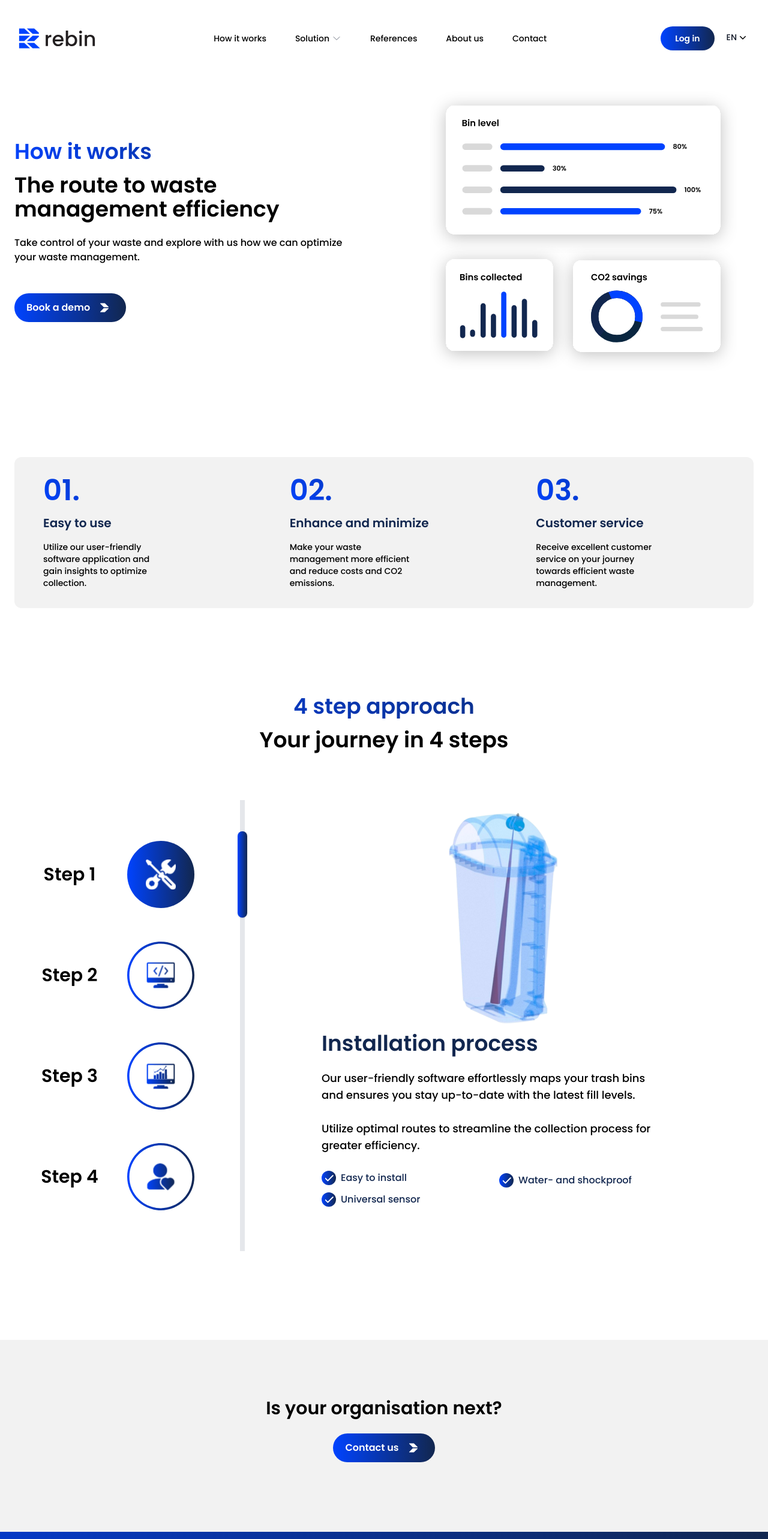
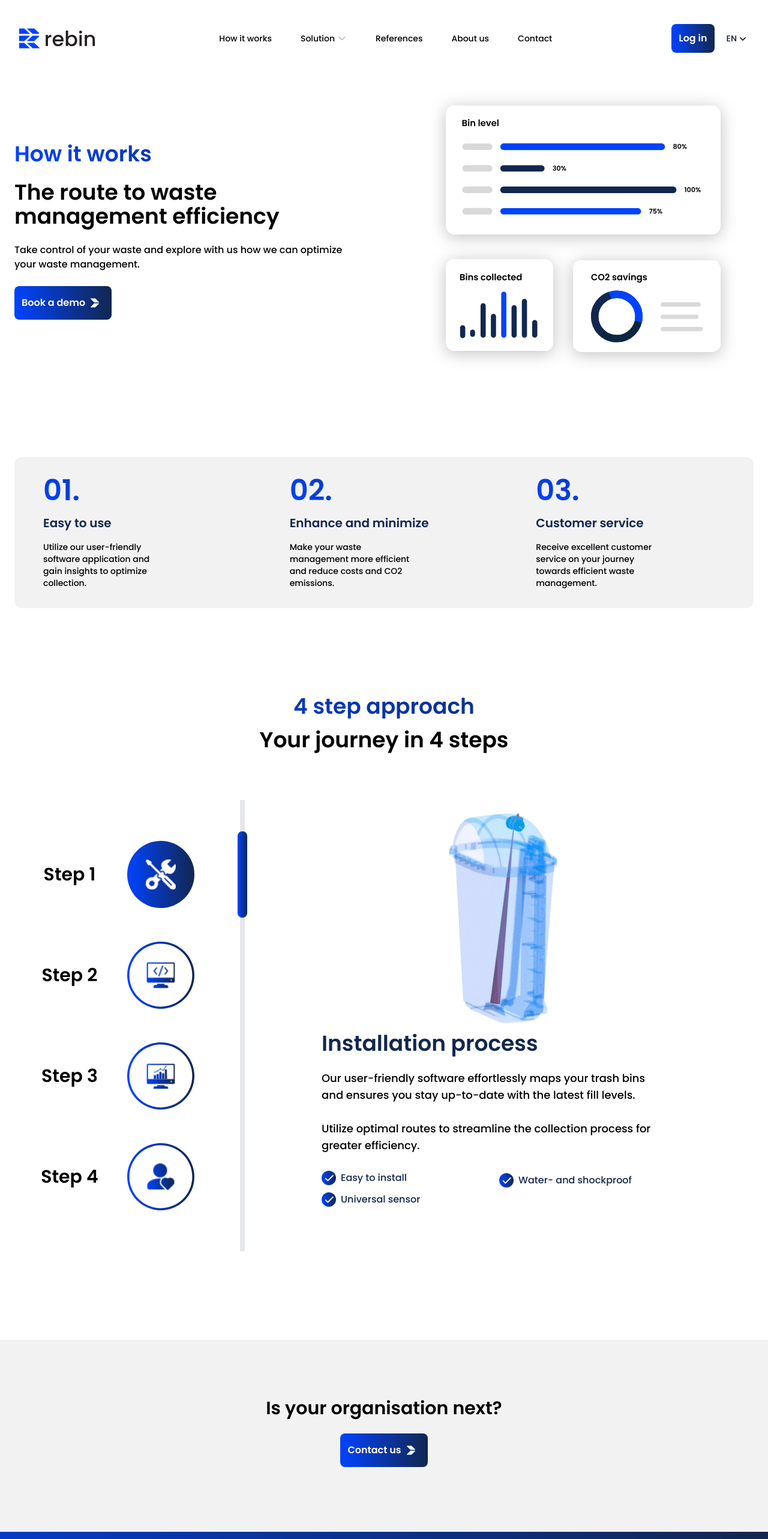
Before and after one commit to Rebin-Inc/rebin-website, a React (Create React App) app: page /how-it-works in a window 1280 px wide. Shown: the top 2566 px of the page at 60% size. Built offline with nearby package versions, Linux system fonts and the light colour scheme.

Commit message:
standardize buttons across website + refactoring

```diff
--- /dev/null
+++ b/src/components/Button.js
@@ -0,0 +1,17 @@
+import { Link } from "react-router-dom"
+import React from 'react'
+import ArrowRightWhite from "../assets/images/Pijl_Rechts_Wit.svg"
+
+const Button = ({ text, width, arrow, href, margin }) => {
+    return (
+        <button className={`w-${width ? width : "fit"} ${margin ? margin : "mt-10"} p-0 rounded-lg bg-gradient font-bold text-white focus:outline-none focus:ring-2 focus:ring-inset focus:ring-white`}>
+            <Link to={href} className="w-full p-3 flex justify-center items-center">
+                <span className="sr-only">{text}</span>
+                {text}
+                {arrow && <img src={ArrowRightWhite} alt="Rebin Arrow" className="w-8 ml-auto"></img>}
+            </Link>
+        </button>
+    )
+}
+
+export default Button
--- a/src/components/CallToAction.js
+++ b/src/components/CallToAction.js
@@ -1,6 +1,5 @@
 import React from "react";
-import ArrowRightWhite from "../assets/images/Pijl_Rechts_Wit.svg";
-import Repoint from "../assets/images/fourStepApproach/repoint.svg"
+import Button from "../components/Button";
 
 const CallToAction = () => {
   return (
@@ -11,11 +10,7 @@ const CallToAction = () => {
         <h2 className="text-3xl font-bold">
           Is your organisation next?
         </h2>
-        <button className="relative inline-flex items-center justify-center space-x-2 px-5 rounded-full p-2 bg-gradient font-bold text-white focus:outline-none focus:ring-2 focus:ring-inset focus:ring-white">
-          <span className="sr-only">Contact us</span>
-          Contact us
-          <img src={ArrowRightWhite} alt="Rebin Arrow" className="w-8" />
-        </button>
+        <Button text="Contact us" arrow={true} href="/contact" />
       </div>
     </section>
   )
--- a/src/components/Header.js
+++ b/src/components/Header.js
@@ -10,6 +10,7 @@ import rebin from "../assets/images/Rebin.svg";
 import LanguageDropdown from "./LanguageDropdown";
 import { Link } from "react-router-dom";
 import { Fragment } from "react";
+import Button from "../components/Button";
 
 const Header = () => {
   const [mobileMenuOpen, setMobileMenuOpen] = useState(false);
@@ -121,13 +122,8 @@ const Header = () => {
             Contact
           </Link>
         </div>
-        <div className="hidden lg:flex space-x-2">
-          <Link
-            to="login"
-            className="rounded-full bg-gradient text-white px-6 py-2.5 text-sm font-semibold shadow-sm bg-gradient-hover"
-          >
-            Log in
-          </Link>
+        <div className="hidden lg:flex space-x-2 items-center">
+          <Button text="Log in" href="https://rebin-prod.we-are.be/login" margin="0" />
           <LanguageDropdown></LanguageDropdown>
         </div>
 
--- a/src/pages/home/Home.js
+++ b/src/pages/home/Home.js
@@ -7,26 +7,23 @@ import Industries from "./components/Industries";
 import Testimonial from "./components/Testimonial";
 import CallToAction from "../../components/CallToAction";
 import PartnersSection from "./components/PartnersSection";
-import ArrowRightWhite from "../../assets/images/Pijl_Rechts_Wit.svg";
 import SmartCity from "../../assets/videos/smart_city.MP4";
+import Button from "../../components/Button";
 
 const Home = () => {
   return (
     <main className="space-y-20 md:mt-16 pb-0">
-      <div className="grid grid-cols-1 md:grid-cols-2">
-        <div className="flex flex-col order-3 md:order-1 space-y-6">
-          <h1 className="mt-8 font-bold text-4xl md:text-5xl">
+      <div className="grid grid-cols-1 md:grid-cols-2 items-center">
+        <div className="flex flex-col order-3 md:order-1 h-fit">
+          <h1 className="font-bold text-4xl md:text-5xl">
             The <span className="text-gradient-horizontal">nr.1 platform </span>
             for efficient waste management
           </h1>
-          <p className="text-lg max-w-xl">
+          <p className="text-lg max-w-xl mt-6">
             Our team of experts has years of experience in the IT industry and a
-            passion for innovative technology solutions.{" "}
+            passion for innovative technology solutions.
           </p>
-          <button className="md:mt-12 w-36 justify-center rounded-full p-2.5 px-3 bg-gradient font-bold text-white focus:outline-none focus:ring-2 focus:ring-inset focus:ring-white">
-            <span className="sr-only">Contact us</span>
-            Contact us
-          </button>
+          <Button text="Contact us" href="/contact" />
         </div>
         <div className="order-2 self-center overflow-hidden">
           <video
@@ -50,7 +47,7 @@ const Home = () => {
         <SolutionCards></SolutionCards>
       </div>
       <div className="grid grid-cols lg:grid-cols-2 lg:grid-rows-2 gap-x-20 gap-y-16 lg:gap-y-0 place-items-center lg:place-items-start">
-        <div className="space-y-6 max-w-2xl">
+        <div className="max-w-2xl place-self-end mb-6">
           <h1 className="text-gradient-horizontal font-semibold text-3xl">
             About
           </h1>
@@ -61,7 +58,7 @@ const Home = () => {
         <div className="lg:row-start-1 lg:col-start-1 lg:row-span-2 w-fit place-self-center max-w-3xl">
           <AboutVideo></AboutVideo>
         </div>
-        <div className="lg:col-start-2 lg:row-start-2 space-y-6 max-w-2xl">
+        <div className="lg:col-start-2 lg:row-start-2 max-w-2xl">
           <p className="text-balance">
             That is why we're committed to to achieve a more cost-efficient and
             environmentally friendly way of waste collection. We aim to make
@@ -69,11 +66,7 @@ const Home = () => {
             way, we want to make a positive contribution to improving waste
             management and enhancing sustainability.
           </p>
-          <button className="relative inline-flex items-center justify-center space-x-2 px-8 rounded-full p-2 bg-gradient font-bold text-white focus:outline-none focus:ring-2 focus:ring-inset focus:ring-white">
-            <span className="sr-only">View case study</span>
-            View case study
-            <img src={ArrowRightWhite} alt="Rebin Arrow" className="w-8" />
-          </button>
+          <Button text="View case study" arrow={true} />
         </div>
       </div>
       <PartnersSection></PartnersSection>
--- a/src/pages/home/components/SolutionCards.js
+++ b/src/pages/home/components/SolutionCards.js
@@ -1,27 +1,23 @@
-import { Card, CardBody, CardFooter } from "@material-tailwind/react";
+import { Card, CardBody } from "@material-tailwind/react";
 import sensor from "../../../assets/images/solutions/sensor.svg";
 import software from "../../../assets/images/solutions/software.svg";
 import consulting from "../../../assets/images/solutions/consulting.svg";
+import Button from "../../../components/Button";
 
 export default function SolutionCards() {
   return (
-    <div className="grid grid-cols-1 md:grid-cols-3 mx-auto sm:w-5/6 my-10 ">
+    <div className="grid grid-cols-1 md:grid-cols-3 mx-auto lg:w-5/6 my-10 ">
       <Card shadow={false} className="my-auto min-h-80 py-4 shadow-around -bottom-4 md:bottom-0 md:-right-2 mx-5 md:mx-0 rounded-3xl">
         <CardBody className="space-y-4">
           <img src={sensor} alt="" className="mx-auto" />
           <h4 className="mb-2 text-rebin-darkblue text-3xl md:text-2xl font-bold">
             Hardware
           </h4>
-          <p className="text-black mx-auto md:text-2xl md:text-base">
+          <p className="text-black mx-auto md:text-base">
             That is why we're committed to to achieve a more
           </p>
+          <Button text="Learn more" href="/sensor" />
         </CardBody>
-        <CardFooter className="pt-0 mt-auto">
-          <button className="w-36 justify-center rounded-full p-2.5 px-3 bg-gradient font-bold text-white focus:outline-none focus:ring-2 focus:ring-inset focus:ring-white">
-            <span className="sr-only">Contact us</span>
-            Learn more
-          </button>
-        </CardFooter>
       </Card>
       <Card shadow={false} className="md:max-w-96 min-h-80 shadow-around z-10 rounded-3xl py-10">
         <CardBody className="space-y-4">
@@ -29,16 +25,11 @@ export default function SolutionCards() {
           <h4 className="mb-2 text-rebin-darkblue text-3xl md:text-2xl font-bold">
             Software
           </h4>
-          <p className="text-black mx-auto md:text-2xl md:text-base">
+          <p className="text-black mx-auto md:text-base">
             That is why we're committed to to achieve a more
           </p>
+          <Button text="Learn more" href="/software" />
         </CardBody>
-        <CardFooter className="pt-0 mt-auto">
-          <button className="w-36 justify-center rounded-full p-2.5 px-3 bg-gradient font-bold text-white focus:outline-none focus:ring-2 focus:ring-inset focus:ring-white">
-            <span className="sr-only">Contact us</span>
-            Learn more
-          </button>
-        </CardFooter>
       </Card>
       <Card shadow={false} className="md:my-8 min-h-80 py-4 shadow-around -top-4 md:top-0 md:-left-2 mx-5 md:mx-0 rounded-3xl">
         <CardBody className="space-y-4">
@@ -46,16 +37,11 @@ export default function SolutionCards() {
           <h4 className="mb-2 text-rebin-darkblue text-3xl md:text-2xl font-bold">
             Consulting
           </h4>
-          <p className="text-black mx-auto md:text-2xl md:text-base">
+          <p className="text-black mx-auto md:text-base">
             That is why we're committed to to achieve a more
           </p>
+          <Button text="Learn more" href="/consulting" />
         </CardBody>
-        <CardFooter className="pt-0 mt-auto">
-          <button className="w-36 justify-center rounded-full p-2.5 px-3 bg-gradient font-bold text-white focus:outline-none focus:ring-2 focus:ring-inset focus:ring-white">
-            <span className="sr-only">Contact us</span>
-            Learn more
-          </button>
-        </CardFooter>
       </Card>
     </div>
   );
--- a/src/pages/how-it-works/HowItWorks.js
+++ b/src/pages/how-it-works/HowItWorks.js
@@ -2,29 +2,25 @@ import React from "react";
 import AdvantageBar from "./components/AdvantageBar";
 import CallToAction from "../../components/CallToAction";
 import Stats from "../../assets/images/Stats.svg";
-import ArrowRightWhite from "../../assets/images/Pijl_Rechts_Wit.svg";
 import FourStepsMenu from "./components/FourStepsMenu";
+import Button from "../../components/Button";
 
 const HowItWorks = () => {
   return (
     <main className="space-y-20 lg:space-y-36">
       <div className="grid grid-cols-1 lg:grid-cols-2 gap-6 lg:gap-24">
-        <div className="order-last lg:order-first self-center">
+        <div className="order-last lg:order-first self-center space-y-6">
           <h1 className="text-gradient-horizontal font-bold text-4xl">
             How it works
           </h1>
-          <h2 className="font-bold text-4xl mt-4 w-2xl">
+          <h2 className="font-bold text-4xl w-2xl">
             The route to waste management efficiency
           </h2>
-          <p className="text-md font-medium mt-6">
+          <p className="text-md font-medium">
             Take control of your waste and explore with us how we can optimize
             your waste management.
           </p>
-          <button className="mt-12 mx-auto inline-flex items-center justify-center space-x-2 px-5 rounded-full p-2 bg-gradient font-bold text-white focus:outline-none focus:ring-2 focus:ring-inset focus:ring-white">
-            <span className="sr-only">Contact us</span>
-            Book a demo
-            <img src={ArrowRightWhite} alt="Rebin Arrow" className="w-8" />
-          </button>
+          <Button text="Book a demo" arrow={true} href="/contact" />
         </div>
         <div className="max-w-lg mx-auto place-self-center">
           <img src={Stats} alt="Infographic representing the repoint platform"></img>
--- a/src/pages/software/Software.js
+++ b/src/pages/software/Software.js
@@ -1,6 +1,5 @@
 import React from "react";
-import ArrowRightWhite from "../../assets/images/Pijl_Rechts_Wit.svg";
-
+import Button from "../../components/Button";
 import RepointOnDevices from "../../assets/images/software/repoint_on_devices.svg";
 import FeatureMenu from "./components/FeatureMenu";
 import BenefitBar from "./components/BenefitBar";
@@ -10,21 +9,17 @@ const Software = () => {
   return (
     <main className="space-y-20">
       <div className="grid grid-cols-1 lg:grid-cols-2 gap-6 lg:gap-24">
-        <div className="self-center">
+        <div className="self-center space-y-6">
           <h1 className="text-gradient-horizontal font-bold text-4xl">
             Solution
           </h1>
-          <h2 className="font-bold text-4xl mt-4 w-2xl">
+          <h2 className="font-bold text-4xl w-2xl">
             The all in one solution for bin monitoring
           </h2>
-          <p className="text-md font-medium mt-6">
+          <p className="text-md font-medium">
             During a leisurely stroll in the park, we came across an overflowing trash bin, surrounded by litter that clearly had a negative impact on the environment.
           </p>
-          <button className="mt-12 mx-auto inline-flex items-center justify-center space-x-2 px-5 rounded-full p-2 bg-gradient font-bold text-white focus:outline-none focus:ring-2 focus:ring-inset focus:ring-white">
-            <span className="sr-only">Contact us</span>
-            Contact us
-            <img src={ArrowRightWhite} alt="Rebin Arrow" className="w-8" />
-          </button>
+          <Button text="Contact us" arrow={true} href="/contact" />
         </div>
         <div className="max-w-lg mx-auto place-self-center mt-6 float-right">
           <img src={RepointOnDevices} alt="Infographic representing the repoint platform"></img>
```
Also changed, not shown: src/pages/about/About.js (+2 -6 lines), src/pages/contact/components/ContactForm.js (+4 -5 lines), src/pages/sensor/Sensor.js (+2 -6 lines).
